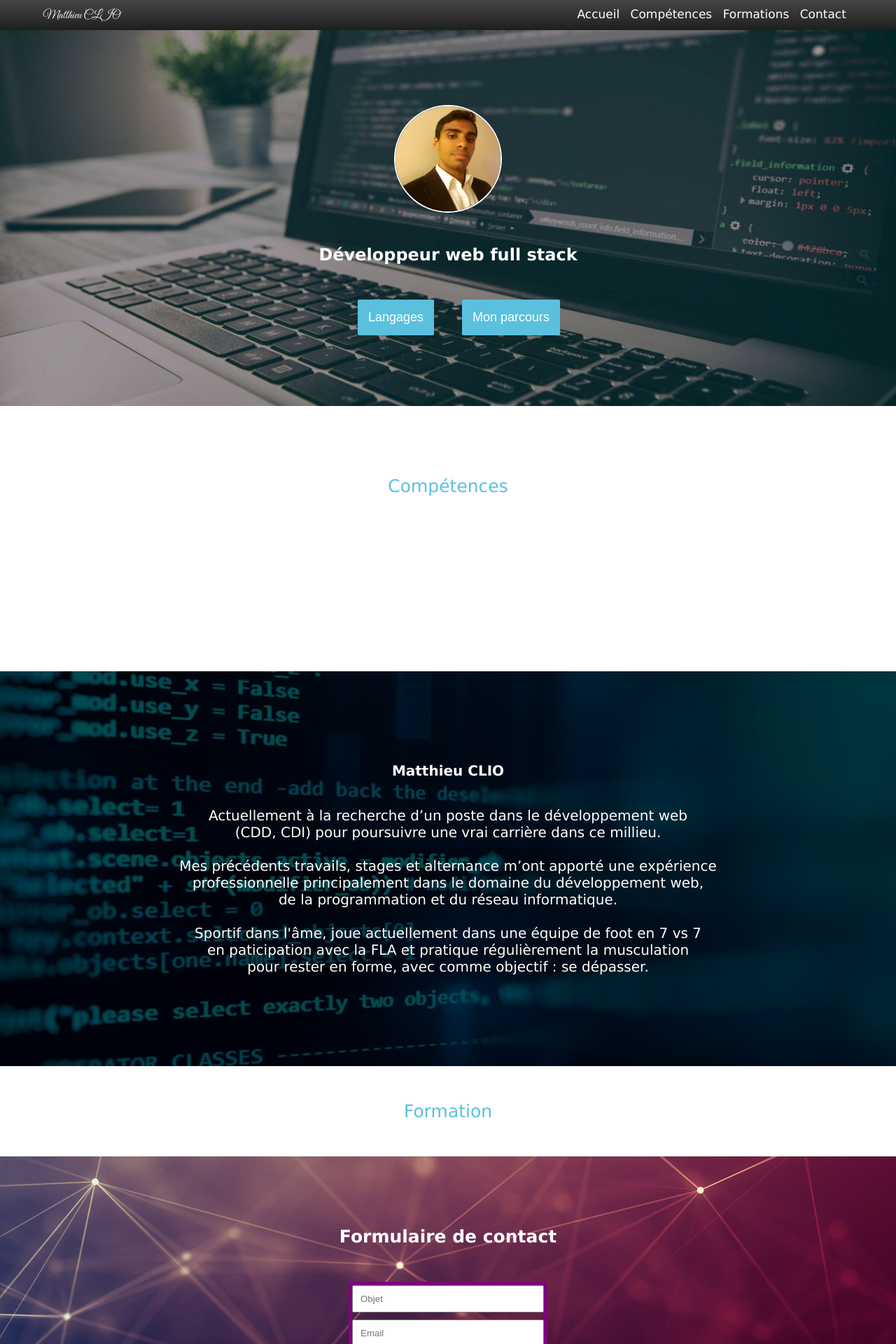
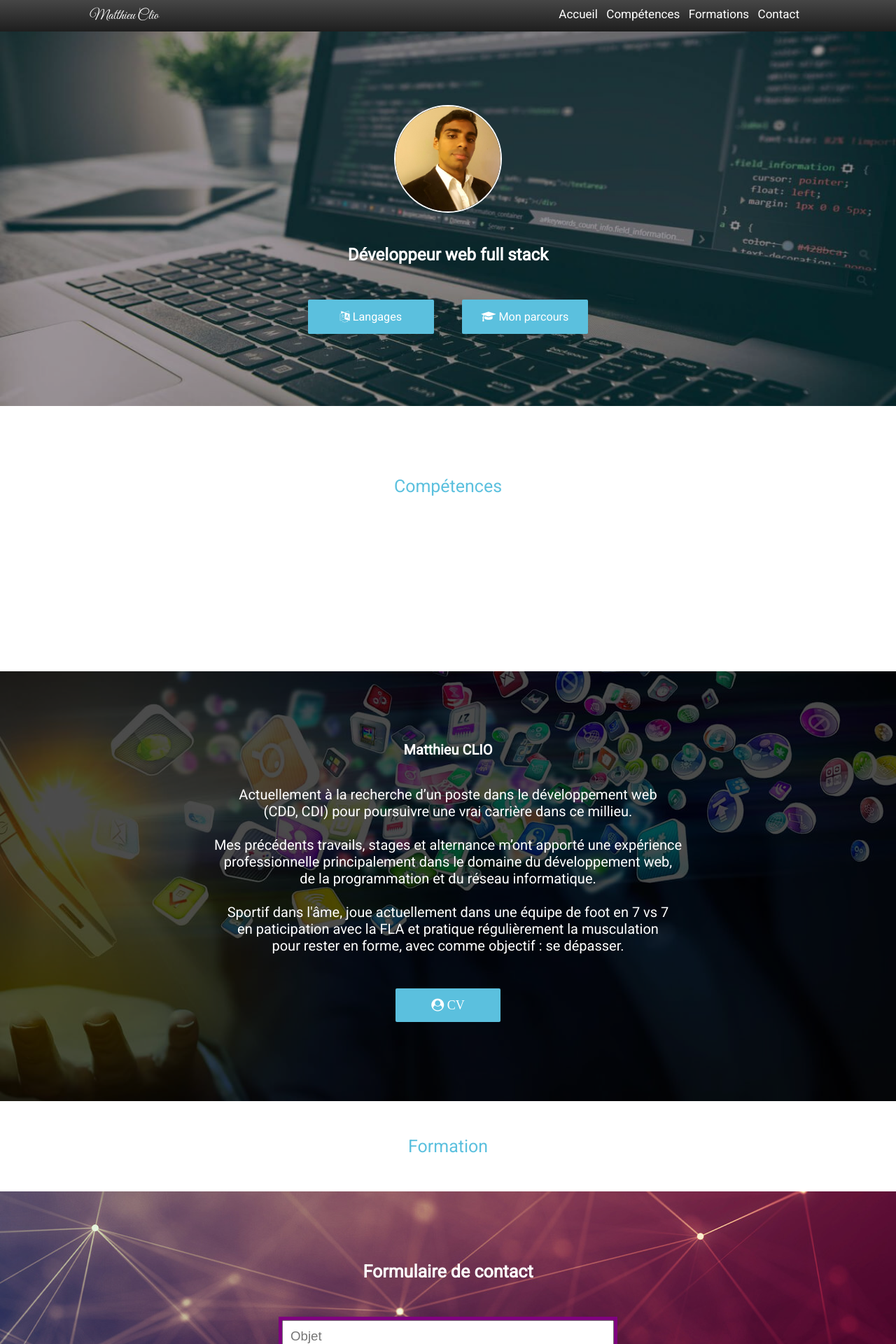
Before and after one commit to matthieuClio/Portfolio-Formation-Dev-Web-junior-Project-5, a PHP site: page /core/router.php in a window 1280 px wide. Shown: the top 1920 px of the page at 70% size. Run offline with PHP 8.4, Linux system fonts and the light colour scheme; data that the repository does not hold is empty.

Commit message:
Projet5-V-0.4
Modification de la view de la page d'accueil.
Création d'un fichier javascript pour la mise en place d'effet visuel sur le front office.

```diff
--- a/public/css/style.css
+++ b/public/css/style.css
@@ -13,7 +13,7 @@
 }
 
 body {
-	font-family: Verdana;
+	font-family: 'Roboto', sans-serif;
 	font-size: 62.5%; /* Base 10px */
 }
 
@@ -49,20 +49,25 @@
 	padding-bottom: 10px;
 	width: 100%;
 	background-image: linear-gradient(#464646, #1E1E1E);
-	text-align: center;
+}
+
+.logo {
+	float: left;
+	padding-left: 10%;
+	width: 40%;
+	font-family: 'Great Vibes', cursive;
+	font-size: 20px;
 }
 
 .menu ul {
-}
-
-.logo {
-	padding-right: 50%;
-	font-family: 'Great Vibes', cursive;
-	font-size: 4em;
+	float: left;
+	width: 40%;
+	padding-right: 10%;
+	text-align: right;
 }
 
 .menu li {
-	display: inline;
+	display: inline-block;
 	margin-right: 10px;
 	font-size: 1.7em;
 }
@@ -115,7 +120,7 @@
 	margin-top: 400px;
 	width: 50%;
 	text-align: right;
-	font-size: 2em;
+	font-size: 1.8em;
 }
 
 .slider_text_two {
@@ -123,14 +128,21 @@
 	margin-top: 400px;
 	width: 50%;
 	text-align: left;
-	font-size: 2em;
+	font-size: 1.8em;
 }
 
 .button_accueil_right {
+	display: inline-block;
+
+	text-align: center;
+	border: 2px solid red;
 	margin-right: 20px;
 }
 
 .button_accueil_left {
+	display: inline-block;
+
+	text-align: center;
 	margin-left: 20px;
 }
 
@@ -179,7 +191,7 @@
 	z-index: 1;
 	position: relative;
 	top: 0;
-	padding-top: 130px;
+	padding-top: 100px;
 	padding-bottom: 20px;
 	width: 100%;
 	background-color: rgb(0, 0, 0, 0.7);
@@ -191,7 +203,7 @@
 	position: relative;
 	top: 0;
 	padding-top: 20px;
-	padding-bottom: 70px;
+	padding-bottom: 150px;
 	height: 300px;
 	width: 100%;
 	background-color: rgb(0, 0, 0, 0.7);
@@ -199,12 +211,16 @@
 	color: white;
 }
 
+.history button {
+	margin-top: 25px;
+}
+
 .history_background {
 	position: absolute;
 	top: 0;
 	width: 100%;
 	height: 100%;
-	background: url(../images/photo/skill.jpg) no-repeat fixed center;
+	background: url(../images/photo/test.jpg) no-repeat fixed center;
 }
 
 
@@ -279,7 +295,7 @@
 	border: 5px solid purple;
 	margin-top: 50px;
 	color: white;
-	font-size: 1.5em;
+	font-size: 1.7em;
 }
 
 .input_text {
@@ -287,10 +303,10 @@
 	position: relative;
 	display: block;
 	padding: 10px;
-	min-width: 250px;
+	min-width: 450px;
 	margin: auto;
 	margin-bottom: 10px;
-	width: auto;
+	font-size: 1.1em;
 }
 
 .form_contact textarea {
@@ -576,9 +592,11 @@
 
 .button_blue:hover {
 	background-color: #55B1CD;
+	color: white;
 }
 
 .button_orange:hover {
+	color: white!important;
 	background-color: #55B1CD;
 }
 
@@ -600,16 +618,7 @@
 
 .button_blue {
 	padding: 15px;
-	background-color: #5bc0de;
-	border: none;
-	border-radius: 2px;
-	font-size: 0.9em;
-	color: white;
-	cursor: pointer;
-}
-
-.button_orange {
-	padding: 15px;
+	width: 150px;
 	background-color: #5bc0de;
 	border: none;
 	border-radius: 2px;
--- /dev/null
+++ b/public/js/main.js
@@ -0,0 +1,8 @@
+"use strict";
+
+// Popup object
+// ...
+let popupObject = new Popup();
+
+// Display the popup
+popupObject.displayPopupBackoffice();
--- a/src/view/front/accueil_view.php
+++ b/src/view/front/accueil_view.php
@@ -7,9 +7,11 @@
 		<title>Portfolio Matthieu</title>
 		<meta name="description" content="Le livre Billet simple pour l'Alaska est disponible en lecture gratuite sur ce site.">
 		<link rel="icon" type="image/jpg" href="public/images/icone/keyboard.png">
-
+		<link href="https://fonts.googleapis.com/css?family=Roboto&display=swap" rel="stylesheet">
+		<link href="https://stackpath.bootstrapcdn.com/font-awesome/4.7.0/css/font-awesome.min.css" rel="stylesheet" integrity="sha384-wvfXpqpZZVQGK6TAh5PVlGOfQNHSoD2xbE+QkPxCAFlNEevoEH3Sl0sibVcOQVnN" crossorigin="anonymous">
 		<!-- Font -->
 		<link href="https://fonts.googleapis.com/css?family=Great+Vibes&display=swap" rel="stylesheet">
+
 		<!-- Normalize -->
 		<!-- <link rel="stylesheet" href="https://necolas.github.io/normalize.css/8.0.1/normalize.css"> -->
 		<!-- Css custom -->
@@ -18,14 +20,16 @@
 
 	<body>
 		<!-- Menu -->
-		<nav class="menu">
+		<header class="menu">
+			<div class="logo">
+				<a href="#history">
+					Matthieu Clio
+				</a>
+			</div>
+
+			<nav>
 				<ul>
-				<li class="logo">
-					<a href="#accueil">
-						Matthieu CLIO
-					</a>
-				</li>
-
+					<!-- A modifier -->
 					<li>
 						<a href="#accueil">
 							Accueil
@@ -51,8 +55,9 @@
 					</li>
 				</ul>
 			</nav>
+		</header>
 
-		<header class="slider" id="accueil">
+		<div class="slider" id="accueil">
 			<!-- Image in background -->
 			<img src="public/images/photo/dev_web.jpg" alt="ordinateur" class="slider_photo">
 
@@ -67,20 +72,19 @@
 				</h1>
 
 				<div class="slider_text_one">
-					<a href="#competences" >
-						<input type="button" name="languages" value="Langages" class="button_blue button_accueil_right">
+					<a href="#competences" class="button_blue button_accueil_right">
+						<i class="fa fa-language"></i> Langages
 					</a>
 				</div>
 
 
 				<div class="slider_text_two">
-					<a href="#formation">
-						<input type="button" name="languages" value="Mon parcours" class="button_orange button_accueil_left">
+					<a href="#formation" class="button_blue button_accueil_left">
+						<i class="fa fa-graduation-cap"></i> Mon parcours
 					</a>
 				</div>
-
 			</section>
-		</header>
+		</div>
 
 		<section class="skill" id="competences">
 			<h2>Compétences</h2>
@@ -105,7 +109,7 @@
 			?>
 		</section>
 
-		<section class="history">
+		<section class="history" id="history">
 			<h2>Matthieu CLIO</h2>
 
 			<p>
@@ -127,6 +131,13 @@
 				en paticipation avec la FLA et pratique régulièrement la musculation
 				<br>
 				pour rester en forme, avec comme objectif : se dépasser.
+				<br>
+				<br>
+				<a href="public/cv/cv_developpeur_web_matthieu_clio.pdf" download="cv_developpeur_web_matthieu_clio">
+					<button class="button_blue fa fa-user-circle">
+						CV
+					</button>
+   				</a>
 			</p>
 
 			<!-- image -->
@@ -229,8 +240,8 @@
 					</figcaption>
 				</a>
 			</figure>
+		</footer>
 
-		</footer>
+		<script src="public/js/main.js"></script>
 	</body>
-
 </html>
```
Also changed, not shown: public/js/class/Slider.js (added, +17 -0 lines), public/images/photo/test.jpg (added), 1 other file. Lines whose indentation alone changed are shown as unchanged.
